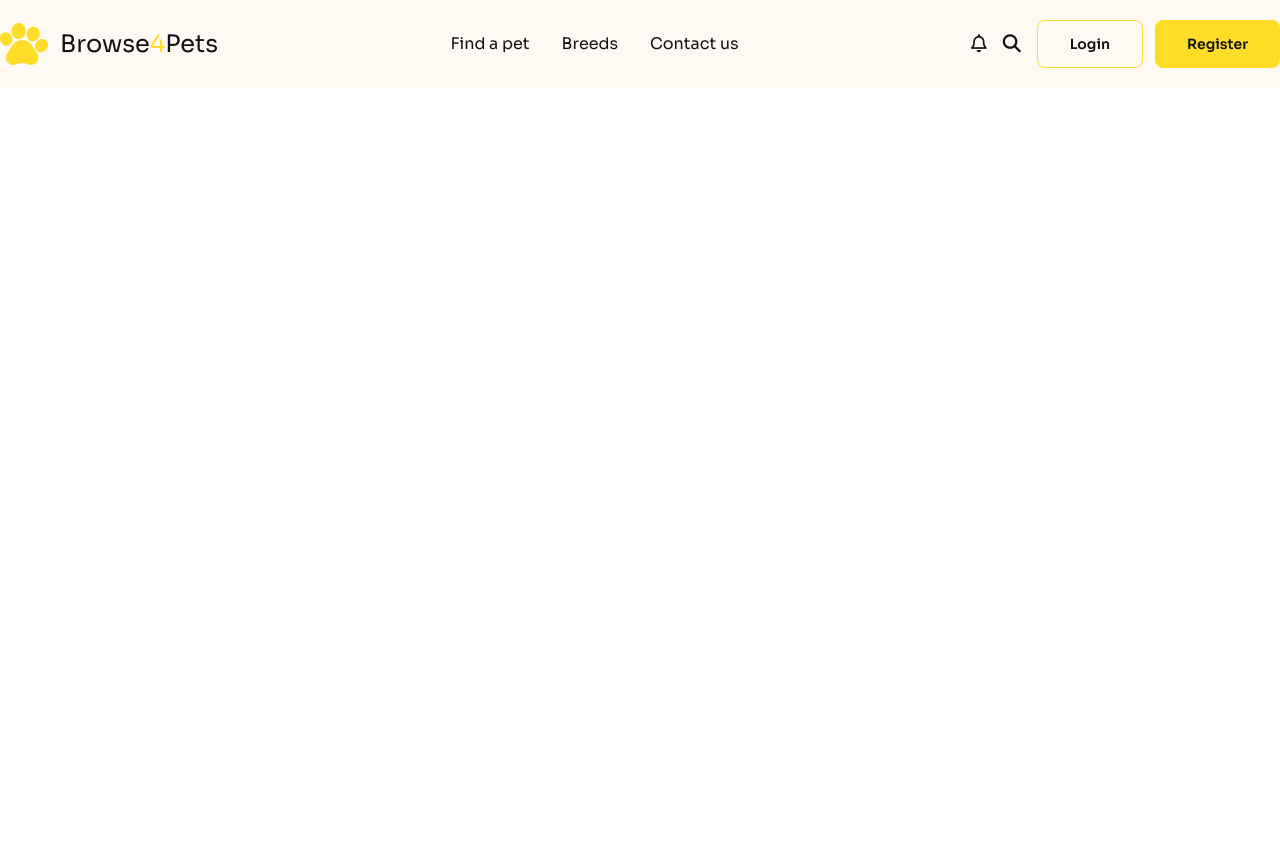
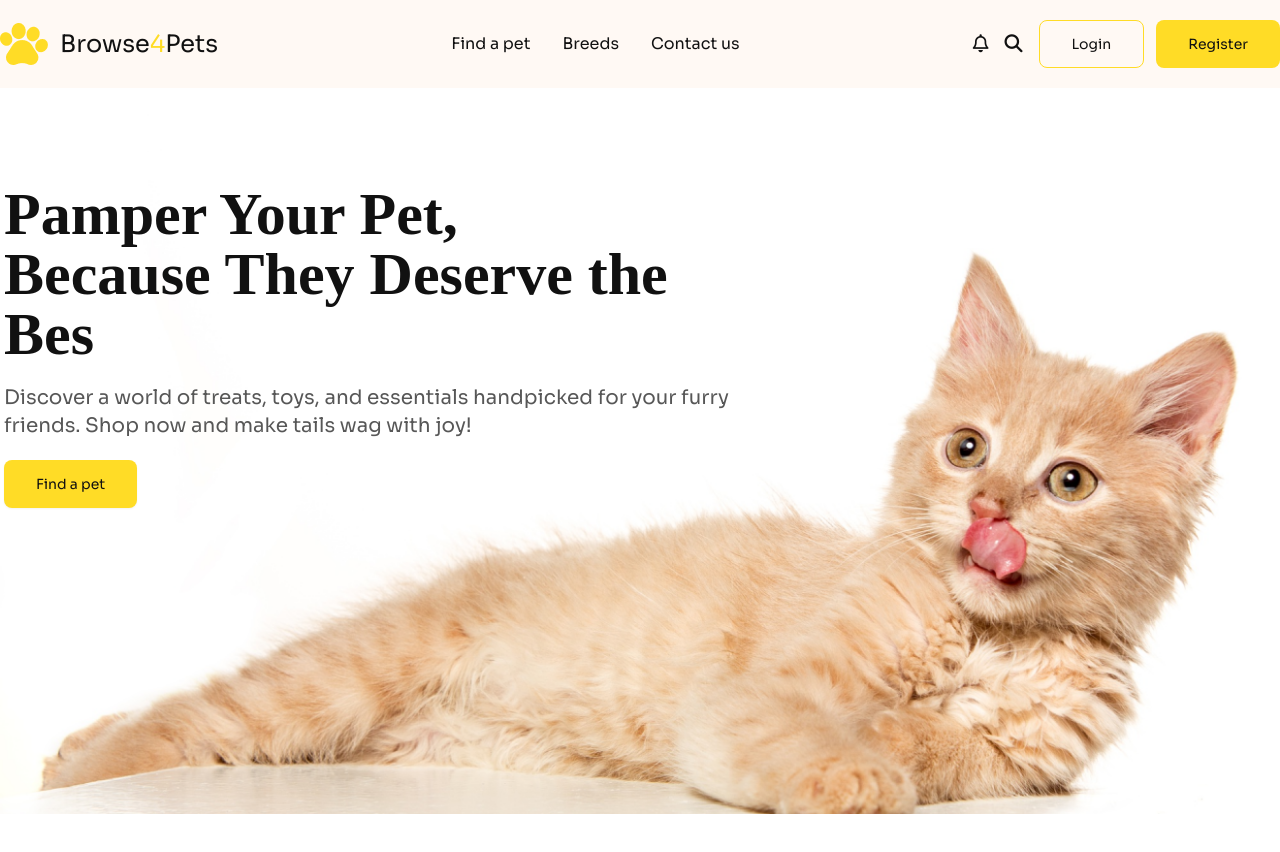
Before and after one commit to akibur-r/Browse4Pets, a plain HTML site: page index.html in a window 1280 px wide. Before the commit the page ends 800 px from the top, so only its background shows below. Drawn offline with nearby package versions, Linux system fonts and the light colour scheme; a web font is replaced by a local one.

Commit message:
Added banner section

```diff
--- a/index.html
+++ b/index.html
@@ -49,7 +49,9 @@
   </head>
   <body class="font-display text-primary-black bg-white">
     <header>
-      <nav class="bg-accent-light">
+      <nav
+        class="bg-accent-light border-b border-b-primary-black md:border-none"
+      >
         <div
           class="max-w-screen-xl mx-auto px-4 md:px-0 py-4 md:py-5 font-sora flex justify-between items-center"
         >
@@ -74,12 +76,12 @@
             <a href="#"><i class="fa-solid fa-magnifying-glass text-lg"></i></a>
             <div class="flex gap-3">
               <button
-                class="btn btn-outline border-accent text-primary-black px-8 py-2 hover:bg-accent-medium"
+                class="btn btn-outline border-accent text-primary-black px-8 py-2 hover:bg-accent-medium font-normal"
               >
                 Login
               </button>
               <button
-                class="btn btn-outline bg-accent border-none text-primary-black px-8 py-2 hover:bg-accent-medium"
+                class="btn btn-outline bg-accent border-none text-primary-black px-8 py-2 hover:bg-accent-medium font-normal"
               >
                 Register
               </button>
@@ -90,6 +92,36 @@
           <i class="fa-solid fa-bars md:hidden text-2xl"></i>
         </div>
       </nav>
+
+      <!-- banner section -->
+      <section class="relative max-w-screen-xl mx-auto px-4 md:px-0">
+        <!-- text container -->
+        <div
+          class="absolute space-y-3 md:space-y-5 md:w-7/12 z-10 top-4 md:top-24 px-1"
+        >
+          <h1 class="font-bold text-3xl md:text-6xl">
+            Pamper Your Pet, <br />
+            Because They Deserve the Bes
+          </h1>
+          <p class="font-sora text-xl opacity-70">
+            Discover a world of treats, toys, and essentials handpicked for your
+            furry friends. Shop now and make tails wag with joy!
+          </p>
+          <button
+            class="btn hover:bg-accent px-8 py-2 bg-accent text-primary-black font-normal font-sora border-none"
+          >
+            Find a pet
+          </button>
+        </div>
+        <!-- hero image -->
+        <div class="relative pt-56 md:pt-0">
+          <img src="assets/cat-big.png" alt="" />
+        </div>
+      </section>
     </header>
+
+    <main
+      class="max-w-screen-xl mx-auto px-4 md:px-0 py-4 md:py-5 mt-8 md:mt-20"
+    ></main>
   </body>
 </html>
```
